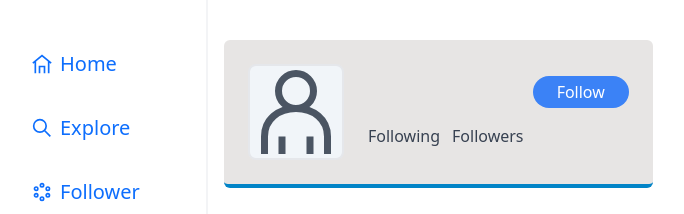
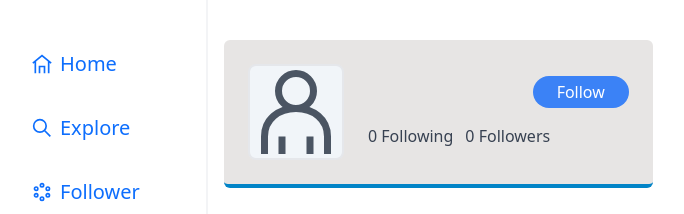
Before and after one commit to kryptt0n/social-media-frontend, a React (Create React App) app: page /profile/1 in a window 1280 px wide. Shown: the top 214 px of the page, without its empty margins (240-924 px from the left). Built offline with nearby package versions, Linux system fonts and the light colour scheme; no server answers.

Commit message:
adjust type Profile, show number of following follower in profile

```diff
--- a/src/lib/definitions.ts
+++ b/src/lib/definitions.ts
@@ -13,6 +13,8 @@ export type Profile = {
     profilePicture: Uint8Array | null,
     bio: string,
     isFollowed: boolean,
+    followersCount: number,
+    followingCount: number,
 }
 
 export type Post = {
--- a/src/pages/app/userprofile/user-profile.tsx
+++ b/src/pages/app/userprofile/user-profile.tsx
@@ -16,6 +16,8 @@ export default function UserProfile() {
             profilePicture: null,
             bio: "",
             isFollowed: false,
+            followersCount: 0,
+            followingCount: 0,
         }
     );
 
@@ -98,8 +100,8 @@ export default function UserProfile() {
                     <p className="text-gray-600">{user.bio}</p>
 
                     <div className="flex flex-row space-x-3">
-                        <div onClick={() => navigate(`/following/${username}`)} className="cursor-pointer hover:underline text-gray-700">Following</div>
-                        <div onClick={() => navigate(`/follower/${username}`)} className="cursor-pointer hover:underline text-gray-700">Followers</div>
+                        <div onClick={() => navigate(`/following/${username}`)} className="cursor-pointer hover:underline text-gray-700">{user.followingCount} Following</div>
+                        <div onClick={() => navigate(`/follower/${username}`)} className="cursor-pointer hover:underline text-gray-700">{user.followersCount} Followers</div>
                     </div>
                 </div>
 
```
